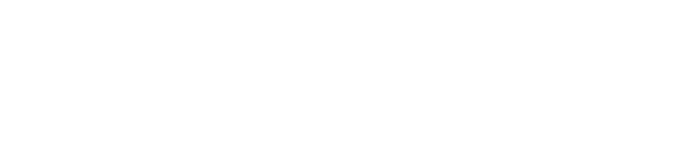
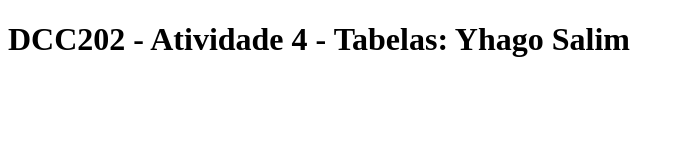
Before and after one commit to ufjf-dcc202/ufjf-dcc202-2023-3-b-atv4-YhagoSalim, a website: page tabelas.html in a window 1280 px wide. Shown: the whole page, without its empty margins (0-684 px from the left). Drawn offline with Linux system fonts and the light colour scheme.

Commit message:
cria a main e adiciona o título

```diff
--- a/tabelas.html
+++ b/tabelas.html
@@ -6,6 +6,9 @@
     <title>DCC202 - Atividade 4 - Tabelas: Yhago Salim</title>
 </head>
 <body>
+    <main>
+        <h1>DCC202 - Atividade 4 - Tabelas: Yhago Salim</h1>
+    </main>
 
 </body>
 </html>
```
